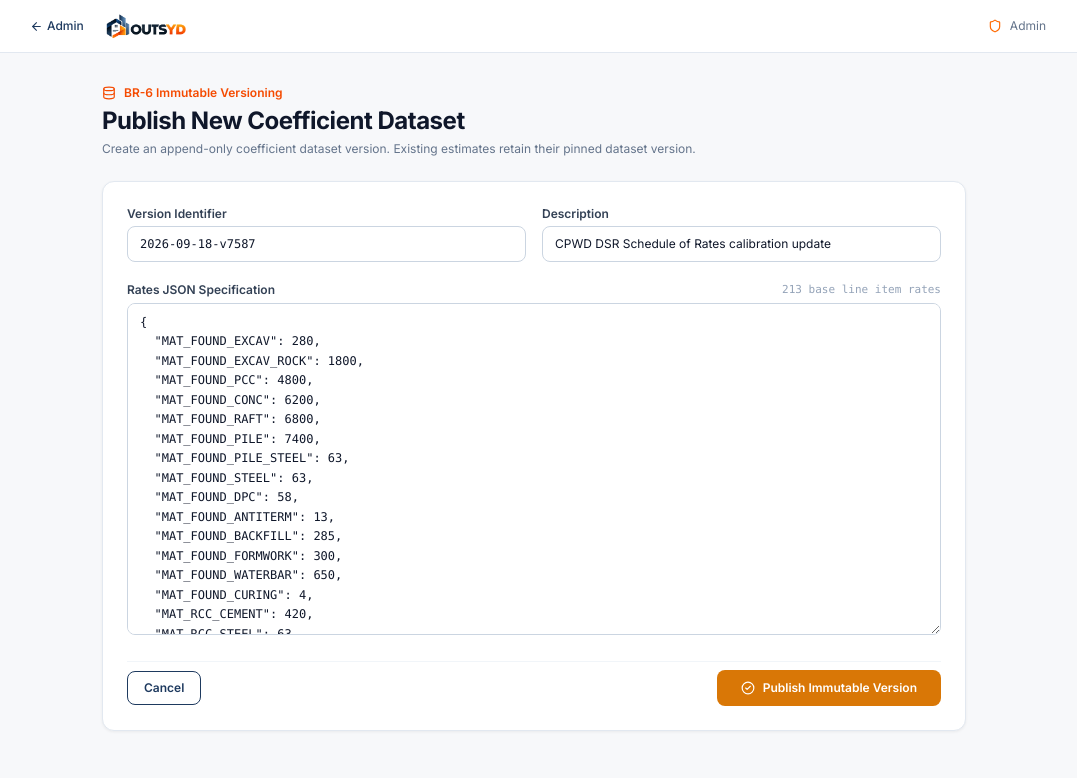
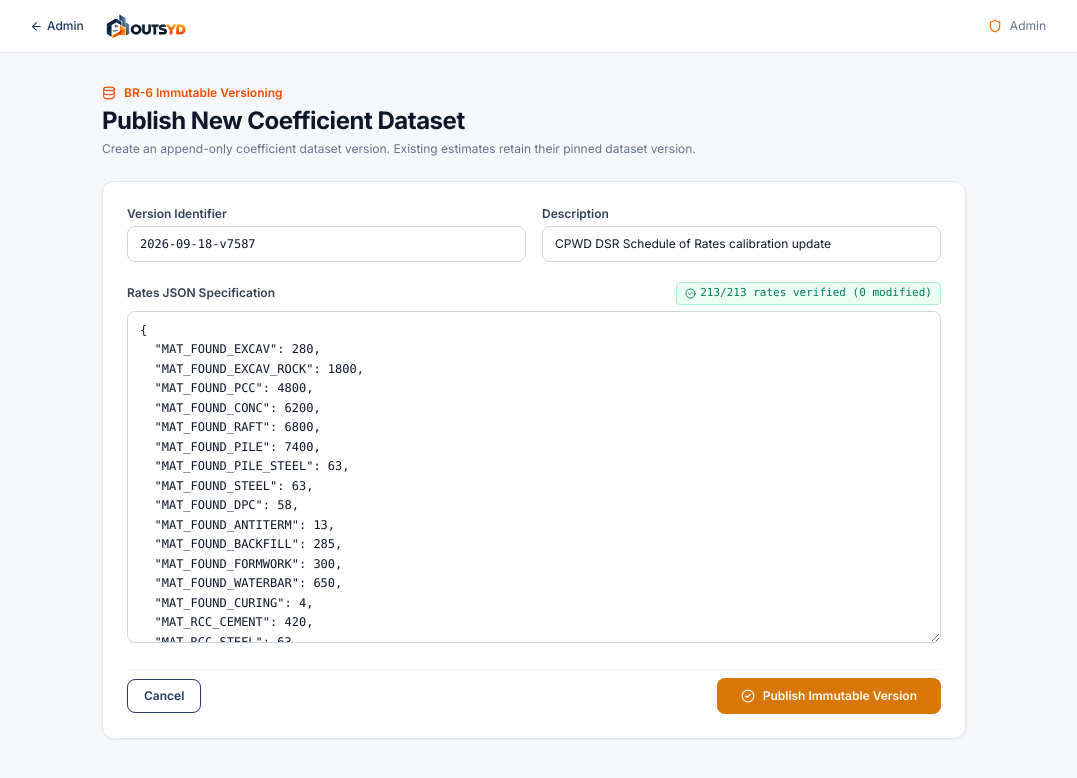
Before and after one commit to AnkitTiwari2005/OutSyd, a Next.js app: page /admin/coefficients/new in a window 1280 px wide. Shown: the top 778 px of the page, without its empty margins (106-1183 px from the left). Built offline with nearby package versions, Linux system fonts and the light colour scheme.

Commit message:
fix(polish): add autoComplete (L-14), rate validation diff (L-41), timeline warning (L-42), and dashboard pagination (L-43)

```diff
--- a/app/(auth)/forgot-password/page.tsx
+++ b/app/(auth)/forgot-password/page.tsx
@@ -93,6 +93,7 @@ export default function ForgotPasswordPage() {
                   <Mail size={15} className="absolute left-3 top-1/2 -translate-y-1/2 text-[#64748B]" />
                   <input
                     type="email"
+                    autoComplete="email"
                     value={email}
                     onChange={e => setEmail(e.target.value)}
                     required
--- a/app/(auth)/login/page.tsx
+++ b/app/(auth)/login/page.tsx
@@ -62,6 +62,7 @@ function LoginForm() {
               <Mail size={15} className="absolute left-3 top-1/2 -translate-y-1/2 text-[#64748B]" />
               <input
                 type="email"
+                autoComplete="email"
                 value={email}
                 onChange={e => setEmail(e.target.value)}
                 required
@@ -82,6 +83,7 @@ function LoginForm() {
               <Lock size={15} className="absolute left-3 top-1/2 -translate-y-1/2 text-[#64748B]" />
               <input
                 type="password"
+                autoComplete="current-password"
                 value={password}
                 onChange={e => setPassword(e.target.value)}
                 required
--- a/app/(auth)/register/page.tsx
+++ b/app/(auth)/register/page.tsx
@@ -93,6 +93,7 @@ function RegisterForm() {
               <User size={15} className="absolute left-3 top-1/2 -translate-y-1/2 text-[#64748B]" />
               <input
                 type="text"
+                autoComplete="name"
                 value={form.name}
                 required
                 onChange={e => setForm(f => ({ ...f, name: e.target.value }))}
@@ -108,6 +109,7 @@ function RegisterForm() {
               <Mail size={15} className="absolute left-3 top-1/2 -translate-y-1/2 text-[#64748B]" />
               <input
                 type="email"
+                autoComplete="email"
                 value={form.email}
                 required
                 onChange={e => setForm(f => ({ ...f, email: e.target.value }))}
@@ -123,6 +125,7 @@ function RegisterForm() {
               <Lock size={15} className="absolute left-3 top-1/2 -translate-y-1/2 text-[#64748B]" />
               <input
                 type="password"
+                autoComplete="new-password"
                 value={form.password}
                 required
                 minLength={8}
--- a/app/(auth)/reset-password/page.tsx
+++ b/app/(auth)/reset-password/page.tsx
@@ -143,6 +143,7 @@ function ResetPasswordForm() {
                   <Lock size={15} className="absolute left-3 top-1/2 -translate-y-1/2 text-[#64748B]" />
                   <input
                     type="password"
+                    autoComplete="new-password"
                     value={password}
                     onChange={e => setPassword(e.target.value)}
                     required
@@ -159,6 +160,7 @@ function ResetPasswordForm() {
                   <Lock size={15} className="absolute left-3 top-1/2 -translate-y-1/2 text-[#64748B]" />
                   <input
                     type="password"
+                    autoComplete="new-password"
                     value={confirmPassword}
                     onChange={e => setConfirmPassword(e.target.value)}
                     required
--- a/app/admin/coefficients/new/page.tsx
+++ b/app/admin/coefficients/new/page.tsx
@@ -1,13 +1,14 @@
 'use client';
 
 // app/admin/coefficients/new/page.tsx — Publish New Coefficient Dataset
-import { useState } from 'react';
+import { useState, useMemo } from 'react';
 import { useRouter } from 'next/navigation';
 import Link from 'next/link';
 import Image from 'next/image';
 import { toast } from 'sonner';
-import { ArrowLeft, Database, Shield, Loader2, CheckCircle2 } from 'lucide-react';
+import { ArrowLeft, Database, Shield, Loader2, CheckCircle2, AlertTriangle } from 'lucide-react';
 import { DEFAULT_DATASET } from '@/lib/engine/coefficients';
+import { validateDatasetCompleteness } from '@/lib/engine/estimator';
 
 export default function NewCoefficientDatasetPage() {
   const router = useRouter();
@@ -18,13 +19,57 @@ export default function NewCoefficientDatasetPage() {
   const [ratesJson, setRatesJson] = useState(() => JSON.stringify(DEFAULT_DATASET.rates, null, 2));
   const [loading, setLoading] = useState(false);
 
+  const validation = useMemo(() => {
+    try {
+      const parsed = JSON.parse(ratesJson);
+      const ratesDict =
+        typeof parsed === 'object' &&
+        parsed !== null &&
+        'rates' in parsed &&
+        typeof (parsed as { rates: unknown }).rates === 'object' &&
+        (parsed as { rates: unknown }).rates !== null
+          ? ((parsed as { rates: Record<string, unknown> }).rates)
+          : (parsed as Record<string, unknown>);
+
+      if (typeof ratesDict !== 'object' || ratesDict === null) {
+        return { validJson: true, isValid: false, missingCodes: ['Root rates object required'], changedCount: 0, totalCount: 0 };
+      }
+
+      const res = validateDatasetCompleteness(ratesDict);
+      let changedCount = 0;
+      let totalCount = 0;
+      for (const [k, v] of Object.entries(ratesDict)) {
+        totalCount++;
+        if (DEFAULT_DATASET.rates[k] !== v) {
+          changedCount++;
+        }
+      }
+
+      return {
+        validJson: true,
+        isValid: res.isValid,
+        missingCodes: res.missingCodes,
+        changedCount,
+        totalCount,
+      };
+    } catch {
+      return { validJson: false, isValid: false, missingCodes: [], changedCount: 0, totalCount: 0 };
+    }
+  }, [ratesJson]);
+
   const handleSubmit = async (e: React.FormEvent) => {
     e.preventDefault();
+    if (!validation.validJson) {
+      toast.error('Rates specification must be valid JSON');
+      return;
+    }
+    if (!validation.isValid) {
+      toast.error(`Rates incomplete: missing ${validation.missingCodes.length} required line item(s)`);
+      return;
+    }
+
     setLoading(true);
     try {
-      // Validate JSON client-side
-      JSON.parse(ratesJson);
-
       const res = await fetch('/api/admin/coefficients', {
         method: 'POST',
         headers: { 'Content-Type': 'application/json' },
@@ -108,11 +153,23 @@ export default function NewCoefficientDatasetPage() {
           </div>
 
           <div>
-            <div className="flex items-center justify-between mb-1">
+            <div className="flex items-center justify-between mb-1.5">
               <label className="block text-xs font-semibold text-slate-700">Rates JSON Specification</label>
-              <span className="text-[11px] text-slate-400 font-mono">
-                {Object.keys(DEFAULT_DATASET.rates).length} base line item rates
-              </span>
+              <div className="flex items-center gap-2">
+                {!validation.validJson ? (
+                  <span className="text-red-700 bg-red-50 border border-red-200 px-2 py-0.5 rounded text-[11px] font-mono flex items-center gap-1">
+                    <AlertTriangle size={11} /> Invalid JSON
+                  </span>
+                ) : !validation.isValid ? (
+                  <span className="text-amber-800 bg-amber-50 border border-amber-200 px-2 py-0.5 rounded text-[11px] font-mono flex items-center gap-1">
+                    <AlertTriangle size={11} /> {validation.missingCodes.length} rate(s) missing
+                  </span>
+                ) : (
+                  <span className="text-emerald-700 bg-emerald-50 border border-emerald-200 px-2 py-0.5 rounded text-[11px] font-mono flex items-center gap-1">
+                    <CheckCircle2 size={11} /> {validation.totalCount}/{Object.keys(DEFAULT_DATASET.rates).length} rates verified ({validation.changedCount} modified)
+                  </span>
+                )}
+              </div>
             </div>
             <textarea
               value={ratesJson}
@@ -122,6 +179,12 @@ export default function NewCoefficientDatasetPage() {
               className="form-input font-mono text-xs leading-relaxed"
               spellCheck={false}
             />
+            {!validation.isValid && validation.missingCodes.length > 0 && (
+              <p className="text-[11px] text-amber-700 mt-1">
+                Missing required codes: {validation.missingCodes.slice(0, 8).join(', ')}
+                {validation.missingCodes.length > 8 ? ` and ${validation.missingCodes.length - 8} more` : ''}
+              </p>
+            )}
           </div>
 
           <div className="pt-2 flex items-center justify-between border-t border-slate-100">
@@ -131,8 +194,8 @@ export default function NewCoefficientDatasetPage() {
 
             <button
               type="submit"
-              disabled={loading}
-              className="btn-primary py-2.5 px-6 text-xs flex items-center gap-2"
+              disabled={loading || !validation.isValid}
+              className="btn-primary py-2.5 px-6 text-xs flex items-center gap-2 disabled:opacity-50 disabled:cursor-not-allowed"
             >
               {loading ? (
                 <>
--- a/app/dashboard/page.tsx
+++ b/app/dashboard/page.tsx
@@ -4,21 +4,39 @@ import { auth, signOut } from '@/auth';
 import { redirect } from 'next/navigation';
 import { db } from '@/lib/db';
 import { projects } from '@/lib/db/schema';
-import { eq, desc } from 'drizzle-orm';
+import { eq, desc, sql } from 'drizzle-orm';
 import Link from 'next/link';
-import { PlusCircle, BarChart3, Clock, LogOut, User, Building2 } from 'lucide-react';
+import { PlusCircle, BarChart3, Clock, LogOut, User, Building2, ChevronLeft, ChevronRight } from 'lucide-react';
 
 export const metadata = { title: 'Projects Dashboard — OUTSYD' };
 
-export default async function DashboardPage() {
+interface PageProps {
+  searchParams?: Promise<{ page?: string }>;
+}
+
+export default async function DashboardPage({ searchParams }: PageProps) {
   const session = await auth();
   if (!session?.user) redirect('/login');
   const userId = (session.user.id ?? '') as string;
 
+  const resolvedParams = searchParams ? await searchParams : {};
+  const currentPage = Math.max(1, parseInt(resolvedParams.page || '1', 10) || 1);
+  const pageSize = 20;
+  const offset = (currentPage - 1) * pageSize;
+
+  const [countRow] = await db
+    .select({ count: sql<number>`count(*)` })
+    .from(projects)
+    .where(eq(projects.userId, userId));
+  const totalCount = Number(countRow?.count ?? 0);
+  const totalPages = Math.max(1, Math.ceil(totalCount / pageSize));
+
   const userProjects = await db
     .select().from(projects)
     .where(eq(projects.userId, userId))
-    .orderBy(desc(projects.updatedAt)).limit(30);
+    .orderBy(desc(projects.updatedAt))
+    .limit(pageSize)
+    .offset(offset);
 
   return (
     <main className="min-h-screen bg-[#F7F8FA] text-[#0F172A]">
@@ -66,7 +84,8 @@ export default async function DashboardPage() {
           <div>
             <h1 className="text-2xl font-bold text-[#1E3A5F]">Saved BOQ Projects</h1>
             <p className="text-xs text-[#64748B] mt-0.5">
-              {userProjects.length} saved building estimate{userProjects.length !== 1 ? 's' : ''}
+              {totalCount} saved building estimate{totalCount !== 1 ? 's' : ''}
+              {totalPages > 1 ? ` · Page ${currentPage} of ${totalPages}` : ''}
             </p>
           </div>
 
@@ -91,6 +110,7 @@ export default async function DashboardPage() {
             </Link>
           </div>
         ) : (
+          <>
             <div className="grid sm:grid-cols-2 lg:grid-cols-3 gap-4">
               {userProjects.map((p) => (
                 <Link
@@ -118,6 +138,50 @@ export default async function DashboardPage() {
                 </Link>
               ))}
             </div>
+
+            {/* Pagination Controls */}
+            {totalPages > 1 && (
+              <div className="flex flex-col sm:flex-row items-center justify-between gap-3 border-t border-[#E2E8F0] pt-4 mt-6">
+                <p className="text-xs text-[#64748B]">
+                  Showing <span className="font-semibold text-[#0F172A]">{offset + 1}</span> to{' '}
+                  <span className="font-semibold text-[#0F172A]">{Math.min(offset + pageSize, totalCount)}</span> of{' '}
+                  <span className="font-semibold text-[#0F172A]">{totalCount}</span> estimates
+                </p>
+
+                <div className="flex items-center gap-2">
+                  {currentPage > 1 ? (
+                    <Link
+                      href={`/dashboard?page=${currentPage - 1}`}
+                      className="btn-secondary py-1.5 px-3 text-xs flex items-center gap-1"
+                    >
+                      <ChevronLeft size={13} /> Previous
+                    </Link>
+                  ) : (
+                    <span className="btn-secondary py-1.5 px-3 text-xs flex items-center gap-1 opacity-50 cursor-not-allowed">
+                      <ChevronLeft size={13} /> Previous
+                    </span>
+                  )}
+
+                  <span className="text-xs text-[#64748B] px-2 font-mono">
+                    {currentPage} / {totalPages}
+                  </span>
+
+                  {currentPage < totalPages ? (
+                    <Link
+                      href={`/dashboard?page=${currentPage + 1}`}
+                      className="btn-secondary py-1.5 px-3 text-xs flex items-center gap-1"
+                    >
+                      Next <ChevronRight size={13} />
+                    </Link>
+                  ) : (
+                    <span className="btn-secondary py-1.5 px-3 text-xs flex items-center gap-1 opacity-50 cursor-not-allowed">
+                      Next <ChevronRight size={13} />
+                    </span>
+                  )}
+                </div>
+              </div>
+            )}
+          </>
         )}
       </div>
     </main>
```
Also changed, not shown: app/estimate/_components/Step2Building.tsx (+23 -1 lines). Lines whose indentation alone changed are shown as unchanged.
